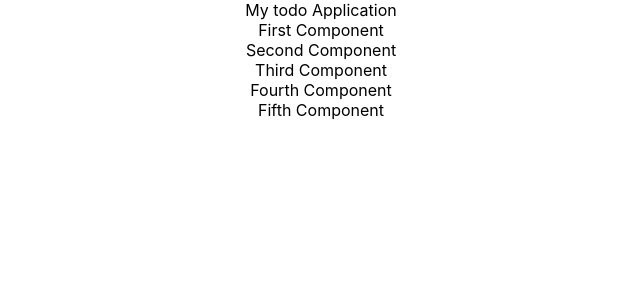
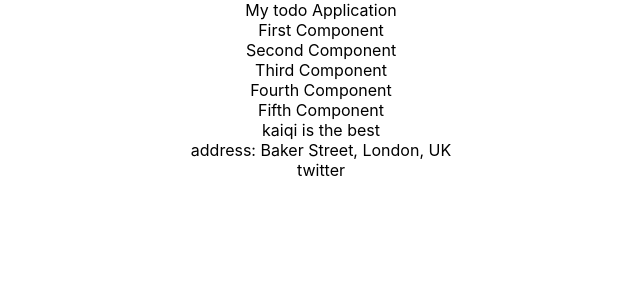
Before and after one commit to kaiqiz8/todo-app, a React (Create React App) app: page / in a window 1280 px wide. Shown: the top 300 px of the page, without its empty margins (319-959 px from the left). Built offline with nearby package versions, Linux system fonts and the light colour scheme.

Commit message:
practice build an object with variety of attributes

```diff
--- a/src/App.js
+++ b/src/App.js
@@ -1,20 +1,13 @@
 import logo from './logo.svg';
 import './App.css';
+import LearningComponent from './components/learning-examples/LearningComponent';
 
-import FirstComponent from './components/learning-examples/FirstComponent'
-import SecondComponent from './components/learning-examples/SecondComponent'
-import ThirdComponent from './components/learning-examples/ThirdComponent'
-import FourthComponent from './components/learning-examples/FourthComponent'
-import { FifthComponent } from './components/learning-examples/FirstComponent';
+
 function App() {
   return (
     <div className="App">
       My todo Application
-      <FirstComponent></FirstComponent>
-      <SecondComponent></SecondComponent>
-      <ThirdComponent/>
-      <FourthComponent/>
-      <FifthComponent/>
+      <LearningComponent/>
     </div>
   );
 }
--- /dev/null
+++ b/src/components/learning-examples/LearningComponent.jsx
@@ -0,0 +1,20 @@
+import FirstComponent from "./FirstComponent";
+import SecondComponent from "./SecondComponent";
+import ThirdComponent from "./ThirdComponent";
+import FourthComponent from "./FourthComponent";
+import {FifthComponent} from "./FirstComponent";
+import LearningJavaScript from "./LearningJavaScript";
+
+export default function LearningComponent() {
+    return (
+        <div className="App">
+        <FirstComponent/>
+        <SecondComponent/>
+        <ThirdComponent/>
+        <FourthComponent/>
+        <FifthComponent/>
+        <LearningJavaScript/>
+        </div>
+
+    )
+}
--- /dev/null
+++ b/src/components/learning-examples/LearningJavaScript.jsx
@@ -0,0 +1,28 @@
+const person = {
+    name: 'kaiqi is the best',
+    address: {
+        line1: 'Baker Street',
+        city: 'London',
+        country: 'UK',
+    },
+    profiles: ['twitter', 'linkedin', 'instagram'],
+    printProfile: () => {
+        person.profiles.map(
+            (profile) => {
+                console.log(profile)
+            }
+        )
+    },
+}
+
+
+export default function LearningJavaScript() {
+    return (
+        <div>
+        <div>{person.name}</div>
+        <div>address: {person.address.line1}, {person.address.city}, {person.address.country}</div>
+        <div>{person.profiles[0]}</div>
+        <div>{person.printProfile()}</div>
+        </div>
+    )
+}
```
